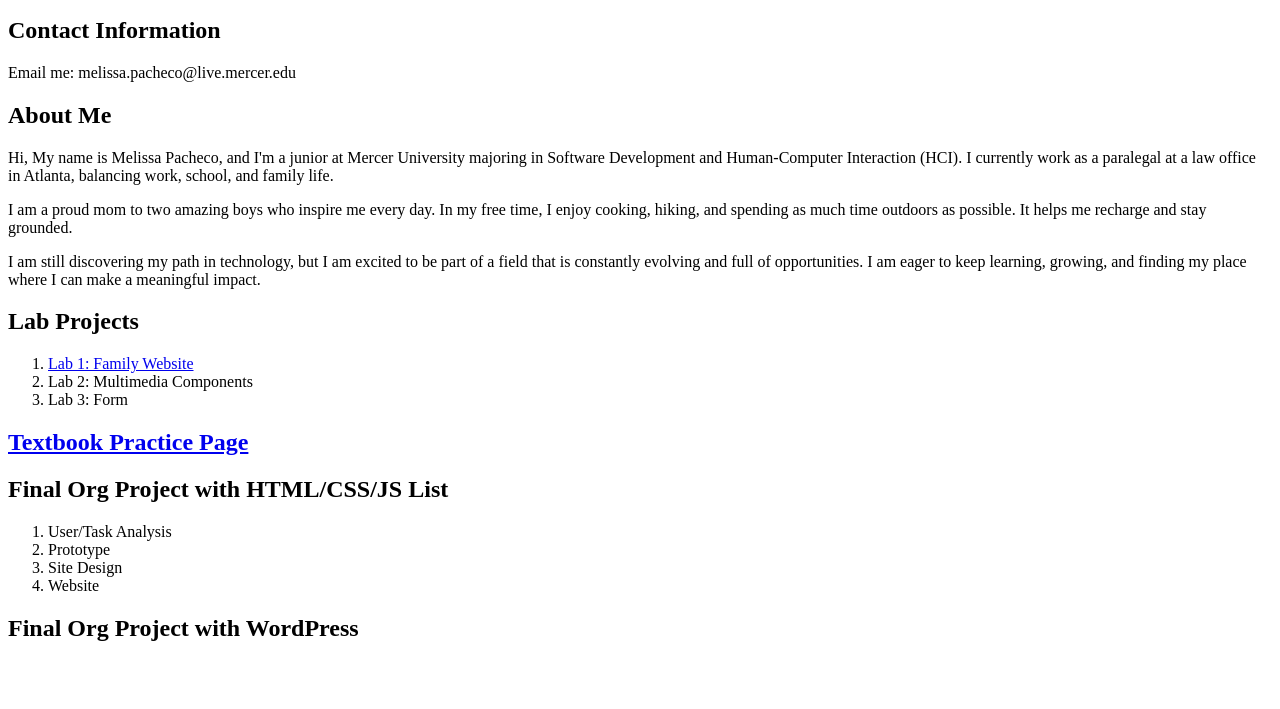
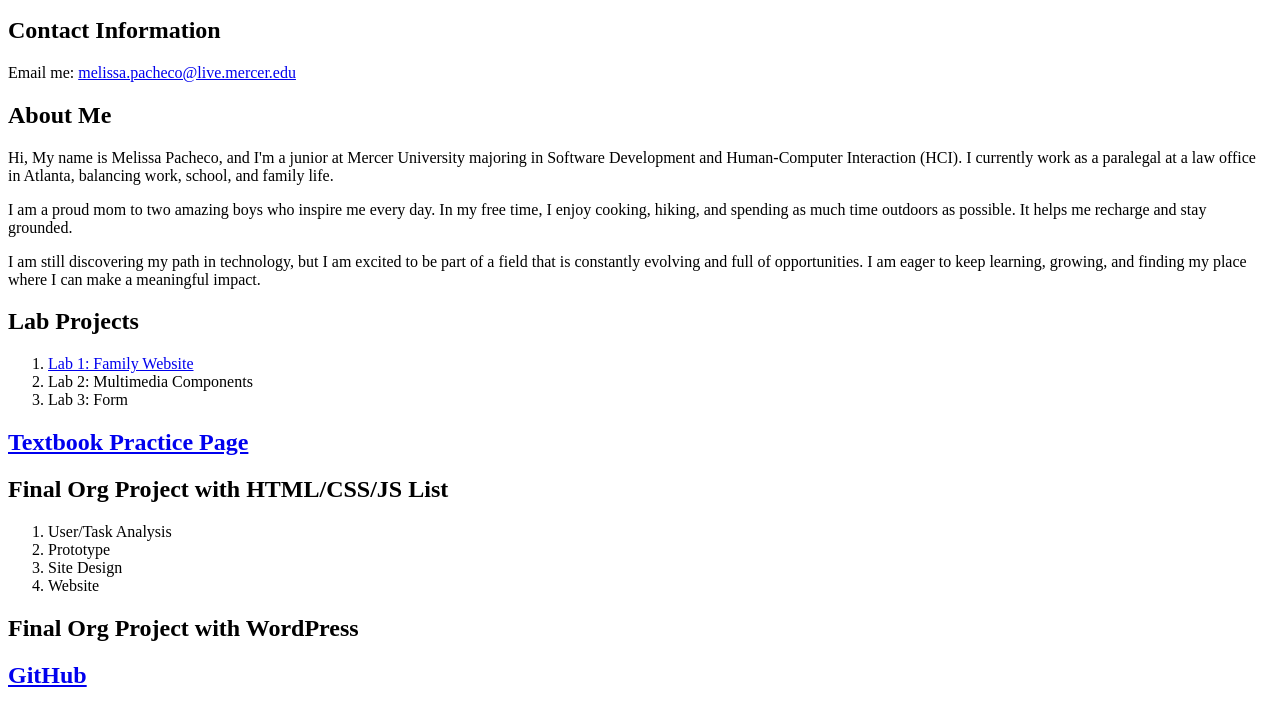
Before and after one commit to codingchronicals/INFM-212, a plain HTML site: page index.html in a window 1280 px wide. Shown: the part 101-810 px from the top of the page. Drawn offline with Linux system fonts and the light colour scheme.

Commit message:
Update index.html

```diff
--- a/index.html
+++ b/index.html
@@ -9,11 +9,11 @@
 		<h1>Welcome to Melissa's INFM 212 Homepage</h1>
 
 		<img src="INFM212 images/melissapacheco.jpg" alt="Melissa Pacheco"
-		style="width:400px;height:600px;">
+		style="width:300px;height:400px;">
 
 
 	<h2>Contact Information</h2>
-	  <p>Email me: melissa.pacheco@live.mercer.edu</a></p>
+	<p>Email me: <a href="mailto:melissa.pacheco@live.mercer.edu">melissa.pacheco@live.mercer.edu</a></p>
 
 
 	<h2>About Me</h2>
@@ -43,5 +43,8 @@
 
 	<h2>Final Org Project with WordPress</h>
 
+	<h2><a href="https://github.com/codingchronicals/INFM-212/tree/main" target="_blank">GitHub</a></h2>
+
+
 </body>
 </html>
```
Lines whose indentation alone changed are shown as unchanged.
